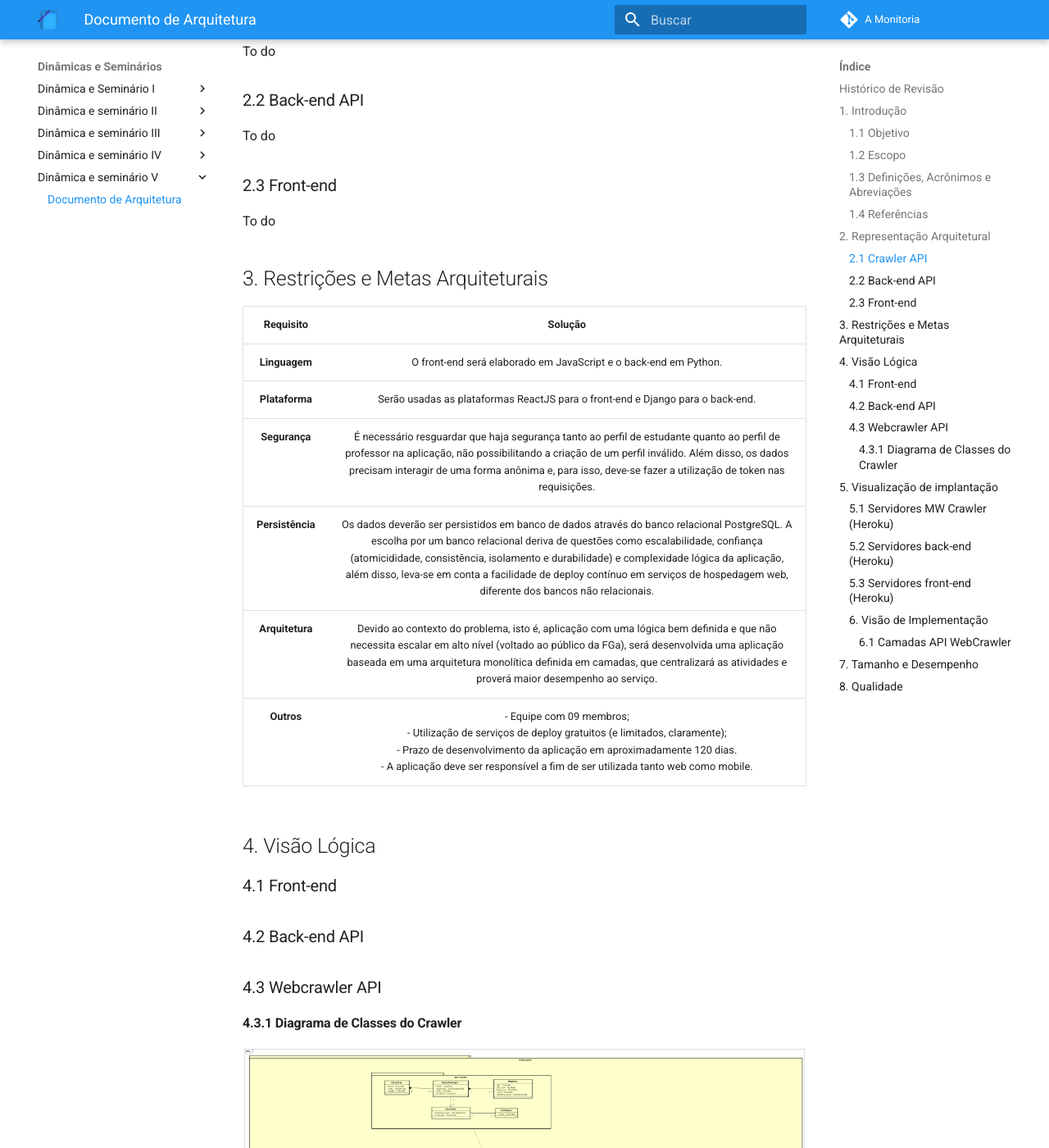
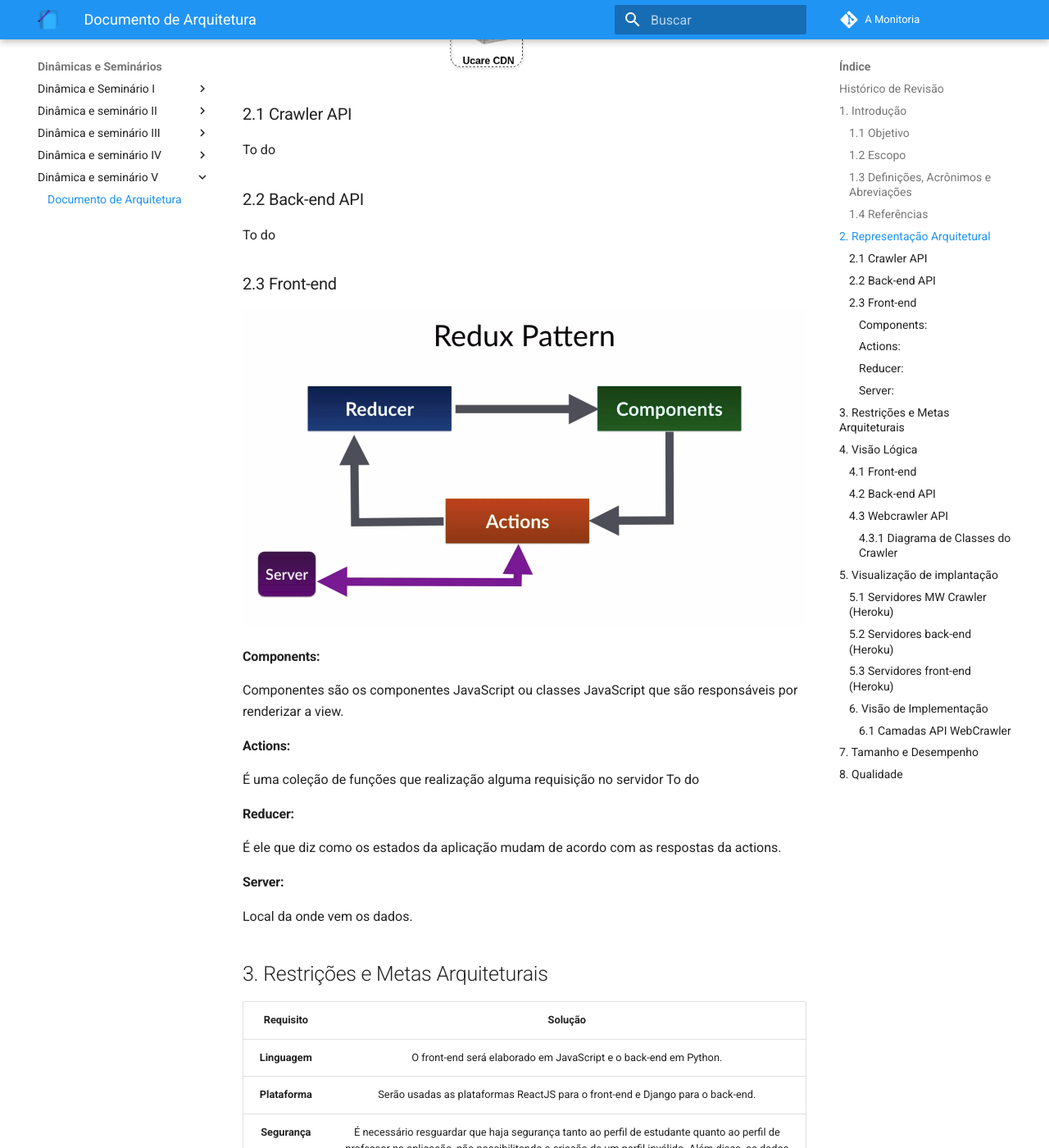
Before and after one commit to 2019-2-arquitetura-desenho/wiki, an MkDocs documentation site: the page built from docs/dinamica_seminario_V/documento_arquitetura.md, in a window 1280 px wide and 1400 px high, scrolled down 2849 px. Shown: the whole window at 82% size. Built offline with MkDocs 1.6.1 and Material for MkDocs 9.7.7, drawn with Linux system fonts in a browser that asks for light colours; comment, search, counter and statistics services are not loaded; old or Windows-style settings are respelled for this version of MkDocs; some of the changed text lies outside the part shown.

Commit message:
Adding architectural representation of front

```diff
--- a/docs/dinamica_seminario_V/documento_arquitetura.md
+++ b/docs/dinamica_seminario_V/documento_arquitetura.md
@@ -37,6 +38,10 @@ As referências aplicáveis são:
 * <https://www.cin.ufpe.br/~gta/rup-vc/core.informal_resources/guidances/examples/resources/ex_sad.htm>
 * <https://www.cin.ufpe.br/~gta/rup-vc/extend.formal_resources/guidances/examples/resources/sadoc_v1.htm>
 
+* <https://redux.js.org/basics/reducers>
+
+* <https://android.jlelse.eu/react-native-redux-architecture-part-1-8178fc9065c2>
+
 
 ## 2. Representação Arquitetural
 
@@ -59,8 +64,19 @@ To do
 To do
 
 ### 2.3 Front-end
+![arquitetura_front](assets/representacao_arquitetural_front.png)
+#### Components:
+Componentes são os componentes JavaScript ou classes JavaScript que são responsáveis por renderizar a view.
+#### Actions:
+É uma coleção de funções que realização alguma requisição no servidor
+To do
 
-To do
+#### Reducer:
+É ele que diz como os estados da aplicação mudam de acordo com as respostas da actions.
+
+#### Server:
+Local da onde vem os dados.
+
 
 ## 3. Restrições e Metas Arquiteturais
 
```
Also changed, not shown: other parts of docs/dinamica_seminario_V/documento_arquitetura.md (+1 -0 lines), docs/dinamica_seminario_V/assets/representacao_arquitetural_front.png (added).
